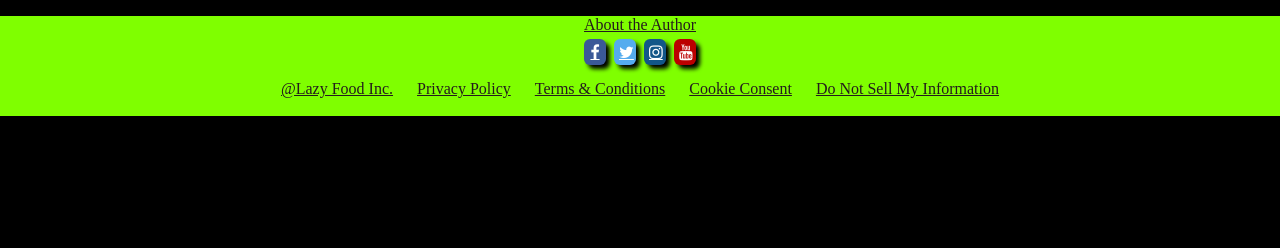
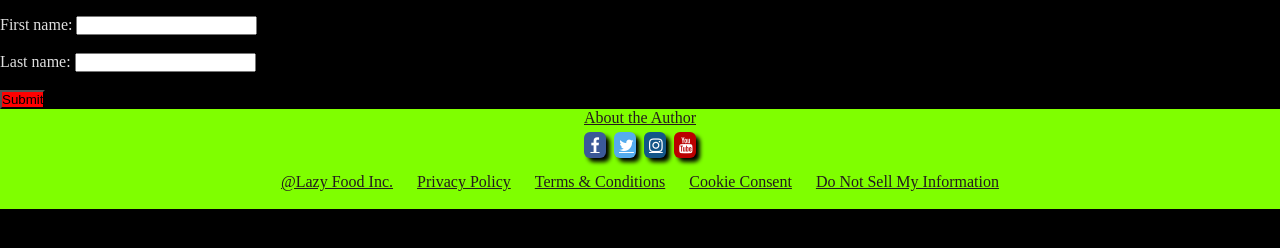
Before and after one commit to Firearms99/Final-Project, a plain HTML site: page contact.html in a window 1280 px wide. Shown: the part 436-684 px from the top of the page. Drawn offline with Linux system fonts and the light colour scheme.

Commit message:
Added Contact Form

```diff
--- a/contact.html
+++ b/contact.html
@@ -23,6 +23,15 @@
         <iframe src="https://www.google.com/maps/embed?pb=!1m18!1m12!1m3!1d3197.498205477052!2d-119.78421168436805!3d36.73461092908793!2m3!1f0!2f0!3f0!3m2!1i1024!2i768!4f13.1!3m3!1m2!1s0x80945f85421b6075%3A0x5e10d36cd29b6e4!2sThe%20Bitwise%20Hive!5e0!3m2!1sen!2sus!4v1643935605430!5m2!1sen!2sus" width="400" height="300" style="border:0;" allowfullscreen="" loading="lazy">
         </iframe>
     </section>
+    <section class="Contact">
+        <form action="/action_page.php">
+            <label for="fname">First name:</label>
+            <input type="text" id="fname" name="fname" style="color:Blue"><br><br>
+            <label for="lname">Last name:</label>
+            <input type="text" id="lname" name="lname" style="color:Blue"><br><br>
+            <input type="submit" value="Submit" style="color:Black; background-color: red;">
+          </form>
+    </section>
     <footer>
         <div class="author">
             <a href="about.html">About the Author</a>
```
